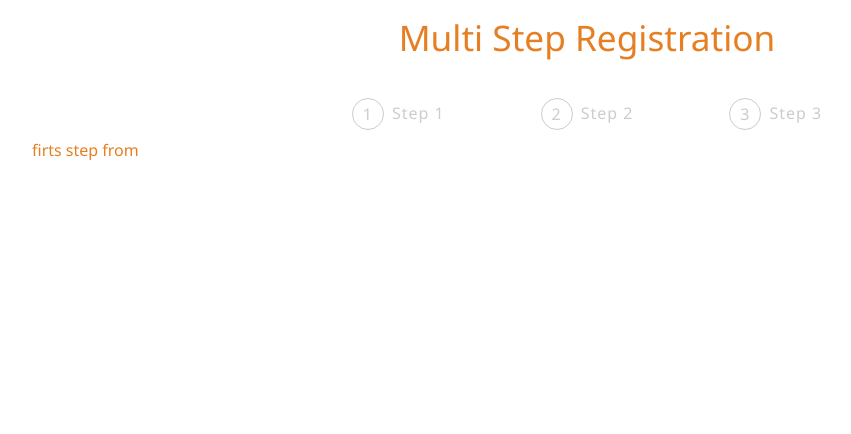
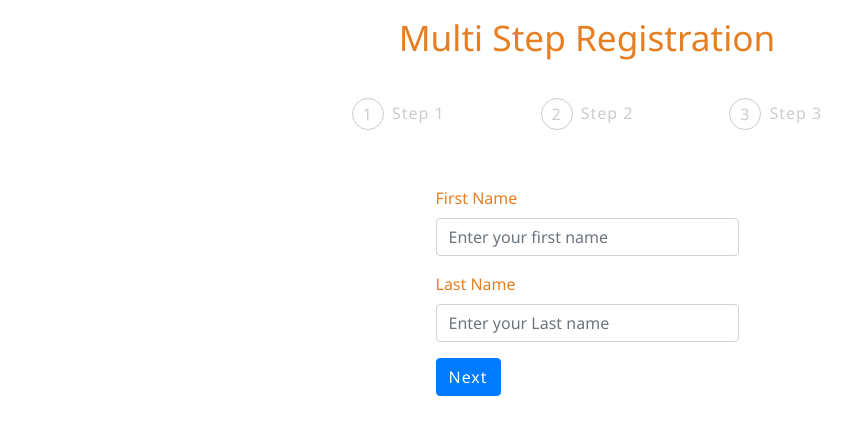
Before and after one commit to GeoffreyWN/MERN-reg-form, a React (Create React App) app: page / in a window 1280 px wide. Shown: the top 434 px of the page, without its empty margins (53-904 px from the left). Built offline with nearby package versions, Linux system fonts and the light colour scheme.

Commit message:
added second step

```diff
--- a/src/components/FirstStep.jsx
+++ b/src/components/FirstStep.jsx
@@ -1,16 +1,68 @@
-import React from 'react'
-import { useForm } from 'react-hook-form'
-import { Form, Button } from 'react-bootstrap'
+import React from "react";
+import { useForm } from "react-hook-form";
+import { Form, Button } from "react-bootstrap";
 
-const FirstStep = () => {
-    const { register, handleSubmit, errors } = useForm()
+const FirstStep = ({history}) => {
+  const { register, handleSubmit, errors } = useForm();
+
+  const onSubmit = (data) => {
+    console.log(data);
+    history.push('/second')
+  };
+
+  return (
+    <Form className="input-form" onSubmit={handleSubmit(onSubmit)}>
+      <div className="col-md-6 offset-md-3">
+        <Form.Group controlId='first_name'>
+            <Form.Label> First Name </Form.Label>
+            <Form.Control
+            type='text'
+            name='first_name'
+            placeholder="Enter your first name"
+            autoComplete='off'
+            ref={register({
+                required: 'First name is required',
+                pattern: {
+                    value: /^[a-zA-Z]+$/,
+                    message: 'Only letters are allowed for first name'
+                }
+            })}
+            className={`${errors.first_name ? 'input-error' : ''}`}
+            />
+            {errors.first_name && (
+                <p className="errorMsg">{errors.first_name.message}</p>
+            )}
+        </Form.Group>
 
 
-    return (
-        <div>
-            firts step from
-        </div>
-    )
-}
+        <Form.Group controlId='last_name'>
+            <Form.Label> Last Name </Form.Label>
+            <Form.Control
+            type='text'
+            name='last_name'
+            placeholder="Enter your Last name"
+            autoComplete='off'
+            ref={register({
+                required: 'Last name is required',
+                pattern: {
+                    value: /^[a-zA-Z]+$/,
+                    message: 'Only letters are allowed for Last name'
+                }
+            })}
+            className={`${errors.last_name ? 'input-error' : ''}`}
+            />
+            {errors.last_name && (
+                <p className="errorMsg">{errors.last_name.message}</p>
+            )}
+        </Form.Group>
 
-export default FirstStep
+        <Button variant="primary" type="submit"> Next </Button>
+
+
+
+      </div>
+    </Form>
+  );
+};
+
+export default FirstStep;
--- /dev/null
+++ b/src/components/SecondStep.jsx
@@ -0,0 +1,62 @@
+import React from "react";
+import { useForm } from "react-hook-form";
+import { Form, Button } from "react-bootstrap";
+
+const SecondStep = () => {
+  const { register, handleSubmit, errors } = useForm();
+
+  const onSubmit = (data) => {
+    console.log(data);
+  };
+  return (
+    <Form className="input-form" onSubmit={handleSubmit(onSubmit)}>
+      <div className="col-md-6 offset-md-3">
+        <Form.Group controlId="email">
+          <Form.Label> Email </Form.Label>
+          <Form.Control
+            type="text"
+            name="email"
+            placeholder="Enter your email"
+            autoComplete="off"
+            ref={register({
+              required: "Email is required",
+              pattern: {
+                value: /^[^@ ]+@[^@ ]+\.[^@ .]{2,}$/,
+                message: "Email is not  valid",
+              },
+            })}
+            className={`${errors.email ? "input-error" : ""}`}
+          />
+          {errors.email && (
+            <p className="errorMsg">{errors.email.message}</p>
+          )}
+        </Form.Group>
+
+        <Form.Group controlId="password">
+          <Form.Label> Password </Form.Label>
+          <Form.Control
+            type="text"
+            name="password"
+            placeholder="Choose Password"
+            autoComplete="off"
+            ref={register({
+              required: "Password is required",
+              minLength: {
+                value: 6,
+                message: "A minimum of 6 characters  is required",
+              },
+            })}
+            className={`${errors.password ? "input-error" : ""}`}
+          />
+          {errors.password && (
+            <p className="errorMsg">{errors.password.message}</p>
+          )}
+        </Form.Group>
+
+        <Button variant="primary" type="submit"> Next </Button>
+      </div>
+    </Form>
+  );
+};
+
+export default SecondStep;
--- a/src/router/AppRouter.jsx
+++ b/src/router/AppRouter.jsx
@@ -2,6 +2,8 @@ import React from "react";
 import { BrowserRouter, Route, Switch } from "react-router-dom";
 import Header from "../components/Header";
 import FirstStep from "../components/FirstStep";
+import SecondStep from "../components/SecondStep";
+
 
 const AppRouter = () => (
   <BrowserRouter>
@@ -9,6 +11,7 @@ const AppRouter = () => (
       <Header />
       <Switch>
         <Route component={FirstStep} path="/" exact />
+        <Route component={SecondStep} path="/second" exact />
       </Switch>
     </div>
   </BrowserRouter>
```
